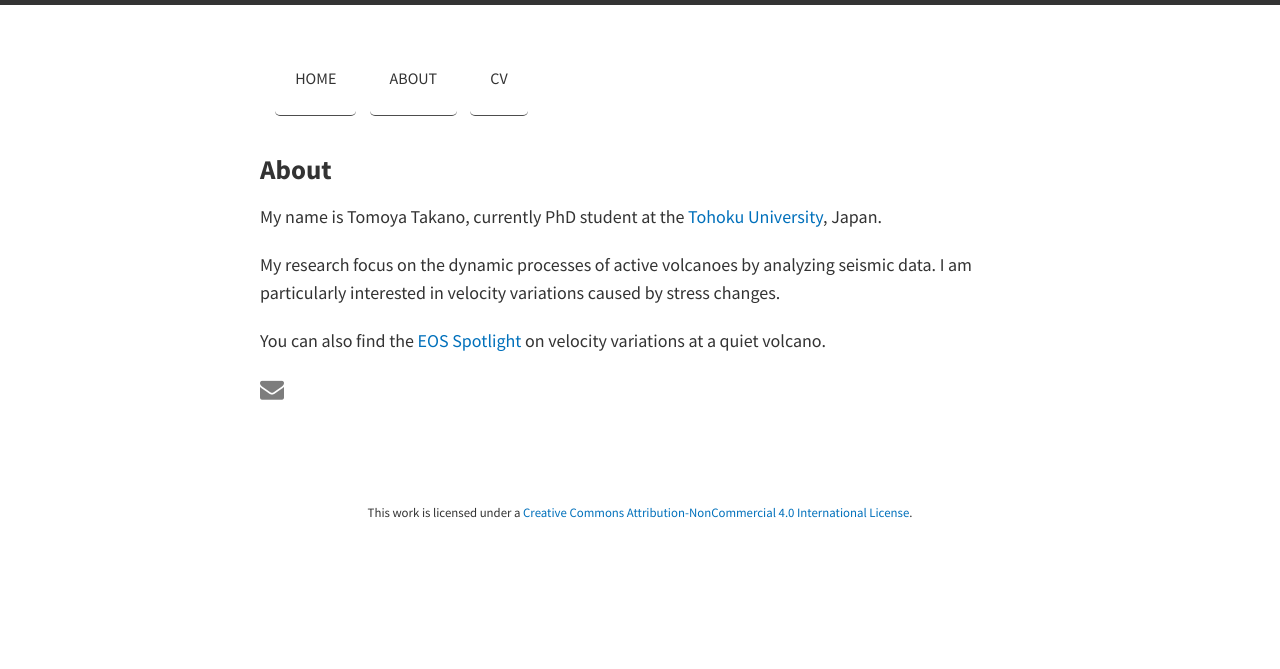
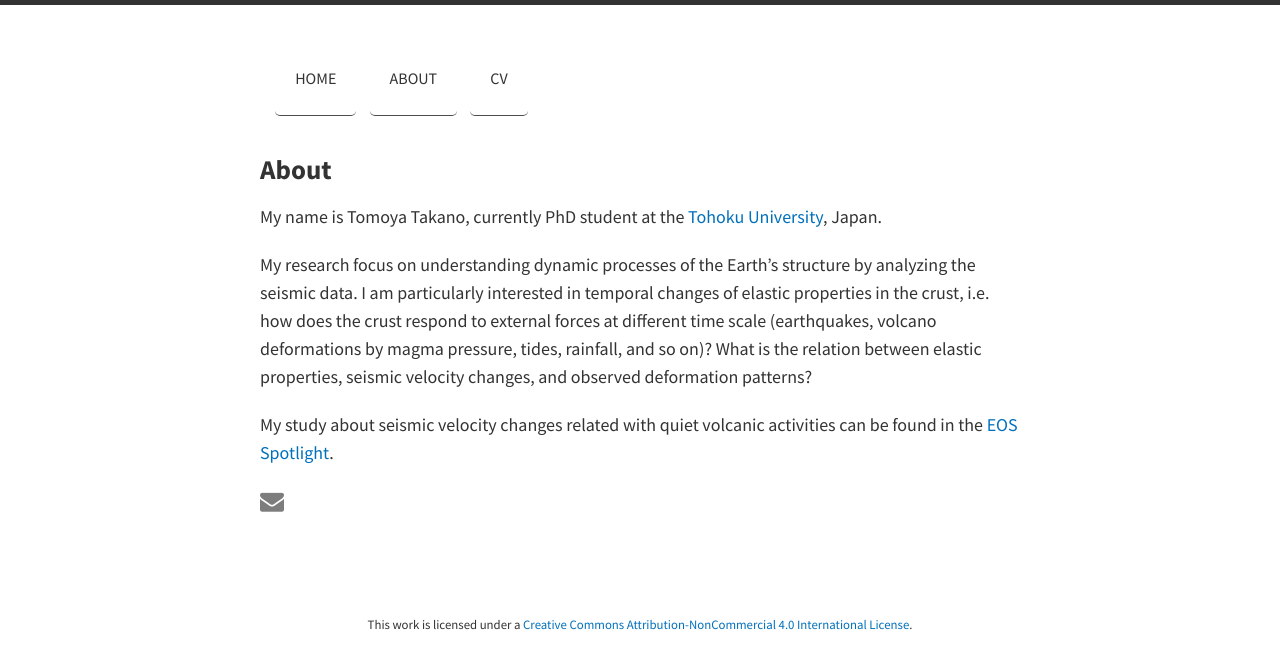
Before and after one commit to tomoyatakano/tomoyatakano.github.io, a Jekyll site: the page built from about/index.md, in a window 1280 px wide. Shown: the top 669 px of the page. Built offline with Jekyll 4.4.1, drawn with Linux system fonts in a browser that asks for light colours; nearby versions of some CDN libraries; some web fonts are replaced; a style sheet for code colours, icons or effects is not loaded.

Commit message:
recommit

```diff
--- a/_includes/head.html
+++ b/_includes/head.html
@@ -9,7 +9,7 @@
 <meta name="viewport" content="width=device-width, initial-scale=1.0, maximum-scale=1">
 
 <!-- title -->
-<title> &middot {{ page.title }}</title>
+<title> {{ site.data.brume.author }} &middot {{ page.title }}</title>
 
 <!-- icons -->
 <link rel="shortcut icon" href="{{site.baseurl}}/public/images/faviconTomoya Takano.ico" />
--- a/about/index.md
+++ b/about/index.md
@@ -4,10 +4,9 @@
 ---
 My name is Tomoya Takano, currently PhD student at the [Tohoku University](http://www.zisin.geophys.tohoku.ac.jp/){:target="_blank"}, Japan.
 
-My research focus on the dynamic processes of active volcanoes by analyzing seismic data. I am particularly interested in velocity variations caused by stress changes.
+My research focus on understanding dynamic processes of the Earth's structure by analyzing the seismic data. I am particularly interested in temporal changes of elastic properties in the crust, i.e. how does the crust respond to external forces at different time scale (earthquakes, volcano deformations by magma pressure, tides, rainfall, and so on)?  What is the relation between elastic properties, seismic velocity changes, and observed deformation patterns?
 
-You can also find the [EOS Spotlight](https://eos.org/research-spotlights/quiet-volcanic-activity-changes-speed-of-ambient-seismic-waves){:target="_blank"} on velocity variations at a quiet volcano.
-
+My study about seismic velocity changes related with quiet volcanic activities can be found in the [EOS Spotlight](https://eos.org/research-spotlights/quiet-volcanic-activity-changes-speed-of-ambient-seismic-waves){:target="_blank"}.
 
 <div class="social-media-list-wrapper">
 <ul class="social-media-list">
```
Also changed, not shown: 7 other files.
